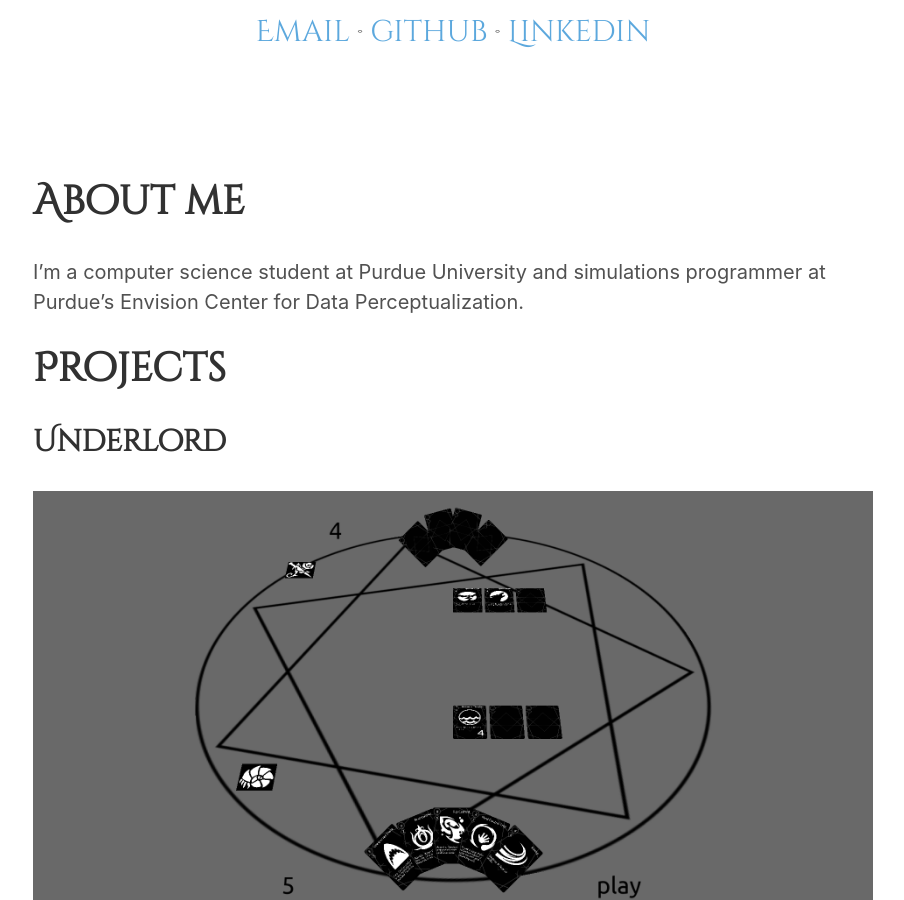
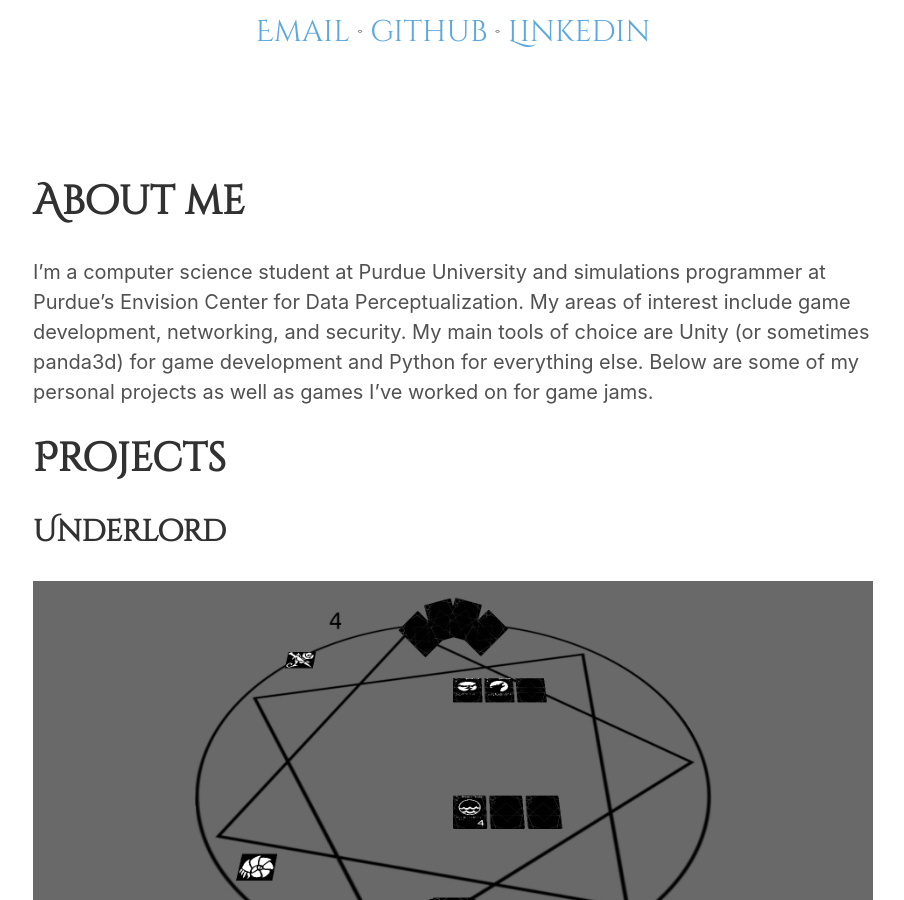
Before and after one commit to hpoggie/hpoggie.github.io, a Jekyll site: the page built from index.md, in a window 1280 px wide and 900 px high, scrolled down 340 px. Shown: the whole window, without its empty margins (187-1091 px from the left). Built offline with Jekyll 4.4.1, drawn with Linux system fonts in a browser that asks for light colours; our own code applies the rules of GitHub Pages for plain Markdown files.

Commit message:
Add more about me

```diff
--- a/index.md
+++ b/index.md
@@ -5,7 +5,11 @@ layout: splash
 # About me
 
 I'm a computer science student at Purdue University and simulations programmer
-at Purdue's Envision Center for Data Perceptualization.
+at Purdue's Envision Center for Data Perceptualization. My areas of interest
+include game development, networking, and security. My main tools of choice are
+Unity (or sometimes panda3d) for game development and Python for everything
+else. Below are some of my personal projects as well as games I've worked on
+for game jams.
 
 # Projects
 
```
